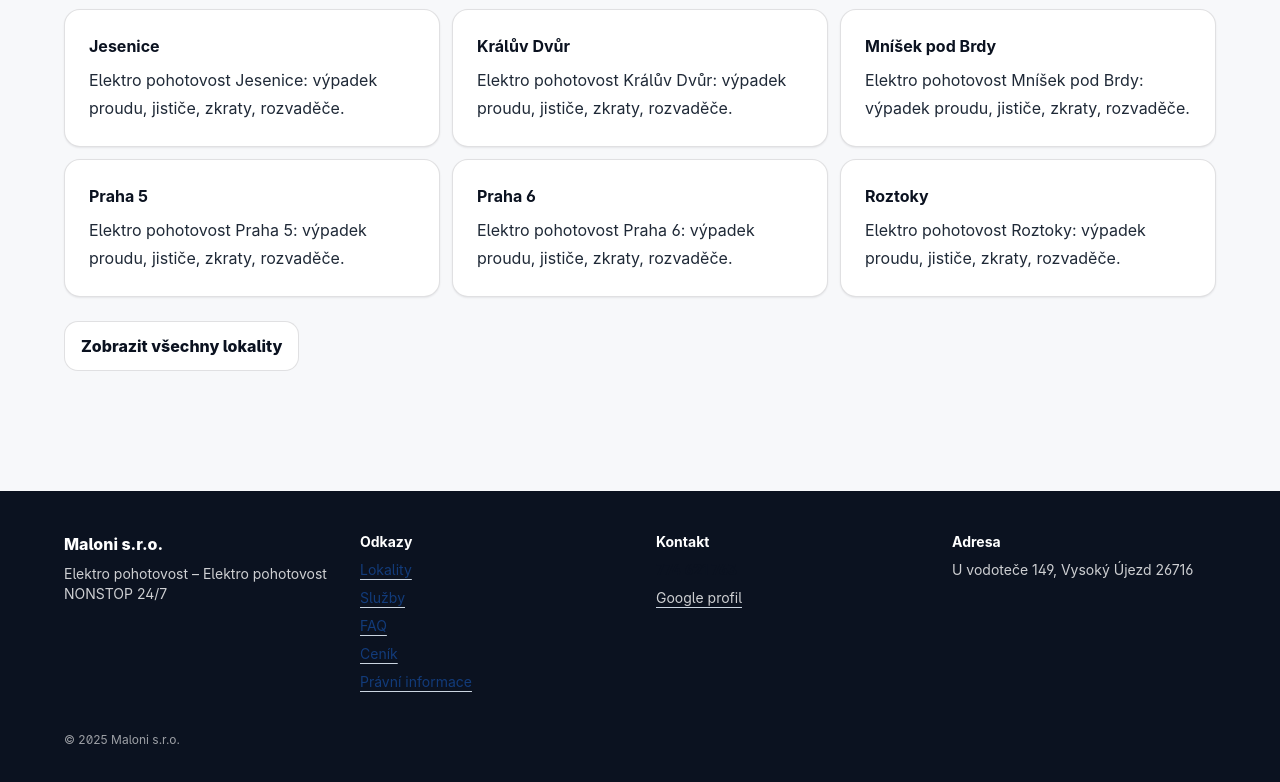
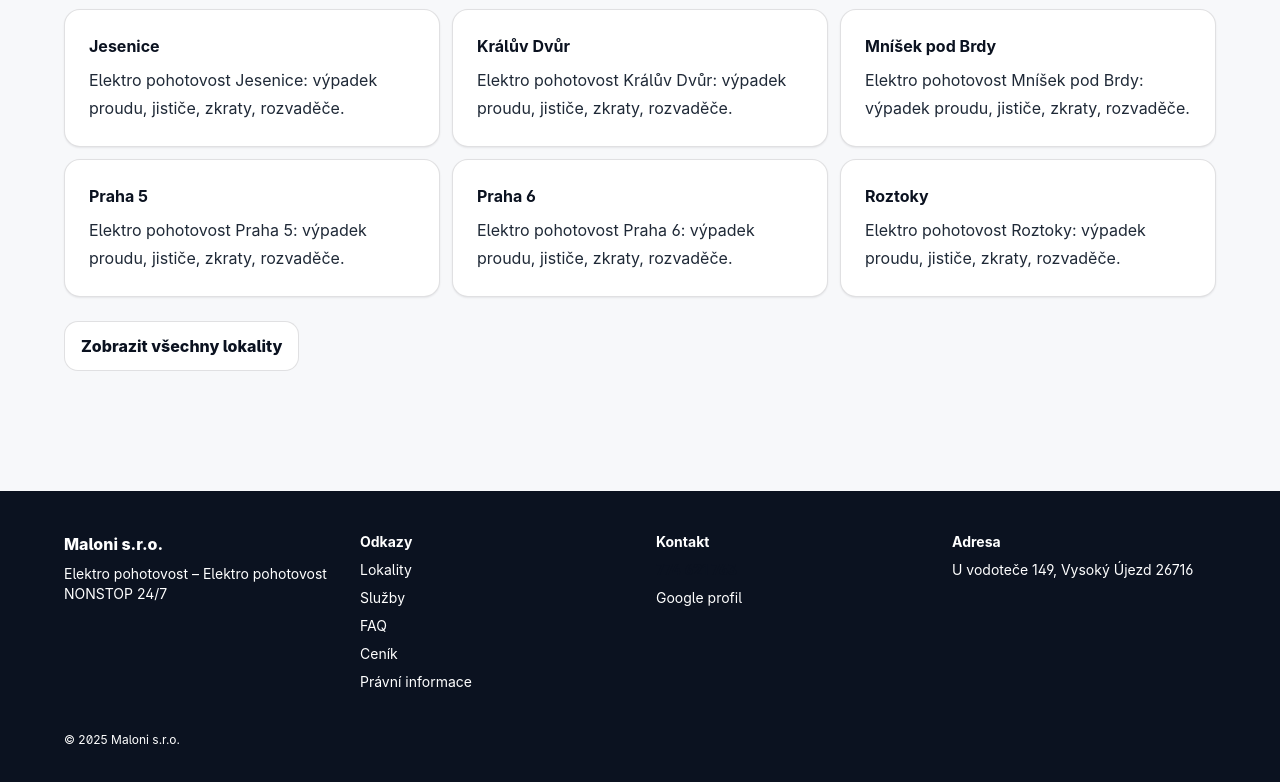
Before and after one commit to malonitest/elektropohotovost, a React app: page / in a window 1280 px wide. Shown: the part 1080-1862 px from the top of the page. Built offline with nearby package versions, Linux system fonts and the light colour scheme; no server answers.

Commit message:
Make footer text white

```diff
--- a/src/components/ui/Footer.tsx
+++ b/src/components/ui/Footer.tsx
@@ -8,33 +8,36 @@ export default function SiteFooter() {
 				<div className="grid gap-8 md:grid-cols-4">
 					<div>
 						<div className="text-base font-extrabold">{businessName}</div>
-						<div className="mt-2 text-sm text-white/80">{siteName} – Elektro pohotovost NONSTOP 24/7</div>
+						<div className="mt-2 text-sm text-white">{siteName} – Elektro pohotovost NONSTOP 24/7</div>
 					</div>
 					<div>
 						<div className="text-sm font-bold">Odkazy</div>
-						<div className="mt-2 space-y-2 text-sm text-white/80">
-							<a className="block hover:text-white" href="/lokality/">
+						<div className="mt-2 space-y-2 text-sm text-white">
+							<a className="block text-white no-underline hover:underline hover:decoration-white/60" href="/lokality/">
 								Lokality
 							</a>
-							<a className="block hover:text-white" href="/sluzby/">
+							<a className="block text-white no-underline hover:underline hover:decoration-white/60" href="/sluzby/">
 								Služby
 							</a>
-							<a className="block hover:text-white" href="/faq/">
+							<a className="block text-white no-underline hover:underline hover:decoration-white/60" href="/faq/">
 								FAQ
 							</a>
-							<a className="block hover:text-white" href="/cenik/">
+							<a className="block text-white no-underline hover:underline hover:decoration-white/60" href="/cenik/">
 								Ceník
 							</a>
-							<a className="block hover:text-white" href="/legal/">
+							<a className="block text-white no-underline hover:underline hover:decoration-white/60" href="/legal/">
 								Právní informace
 							</a>
 						</div>
 					</div>
 					<div>
 						<div className="text-sm font-bold">Kontakt</div>
-						<div className="mt-2 text-sm text-white/80">
+						<div className="mt-2 text-sm text-white">
 							{tel ? (
-								<a className="no-underline underline-offset-4 decoration-white/40 hover:decoration-white" href={`tel:${tel}`}>
+								<a
+									className="text-white no-underline underline-offset-4 decoration-white/60 hover:decoration-white"
+									href={`tel:${tel}`}
+								>
 									{phone}
 								</a>
 							) : (
@@ -42,19 +45,19 @@ export default function SiteFooter() {
 							)}
 						</div>
 						{googleBusinessProfileUrl ? (
-							<a className="mt-2 inline-block text-sm text-white/80 hover:text-white" href={googleBusinessProfileUrl}>
+							<a className="mt-2 inline-block text-sm text-white no-underline hover:underline hover:decoration-white/60" href={googleBusinessProfileUrl}>
 								Google profil
 							</a>
 						) : null}
 					</div>
 					<div>
 						<div className="text-sm font-bold">Adresa</div>
-						<div className="mt-2 text-sm text-white/80">
+						<div className="mt-2 text-sm text-white">
 							{businessAddress.streetAddress}, {businessAddress.addressLocality} {businessAddress.postalCode}
 						</div>
 					</div>
 				</div>
-				<div className="mt-10 text-xs text-white/60">© {new Date().getFullYear()} {businessName}</div>
+				<div className="mt-10 text-xs text-white">© {new Date().getFullYear()} {businessName}</div>
 			</div>
 		</footer>
 	);
```
